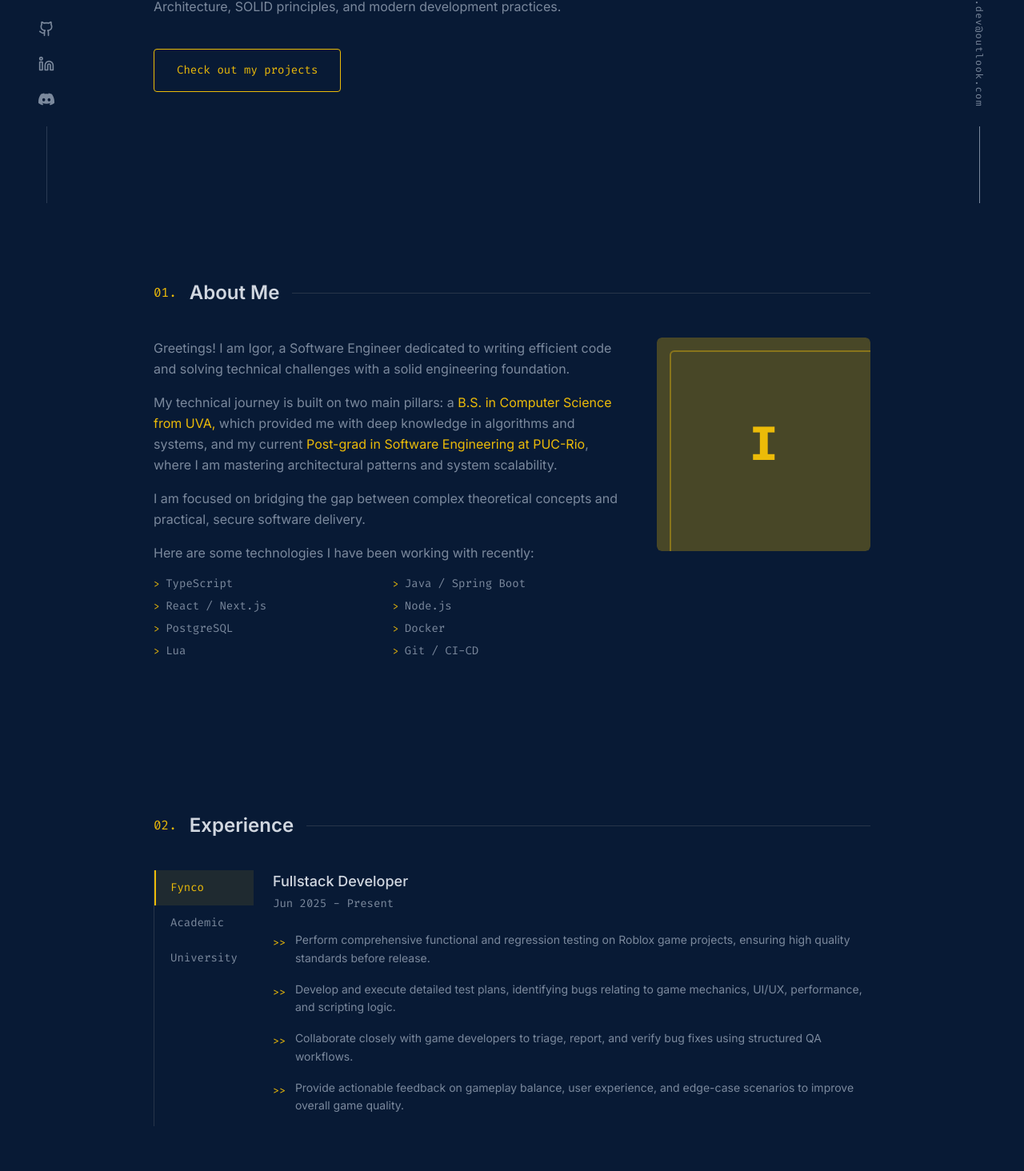
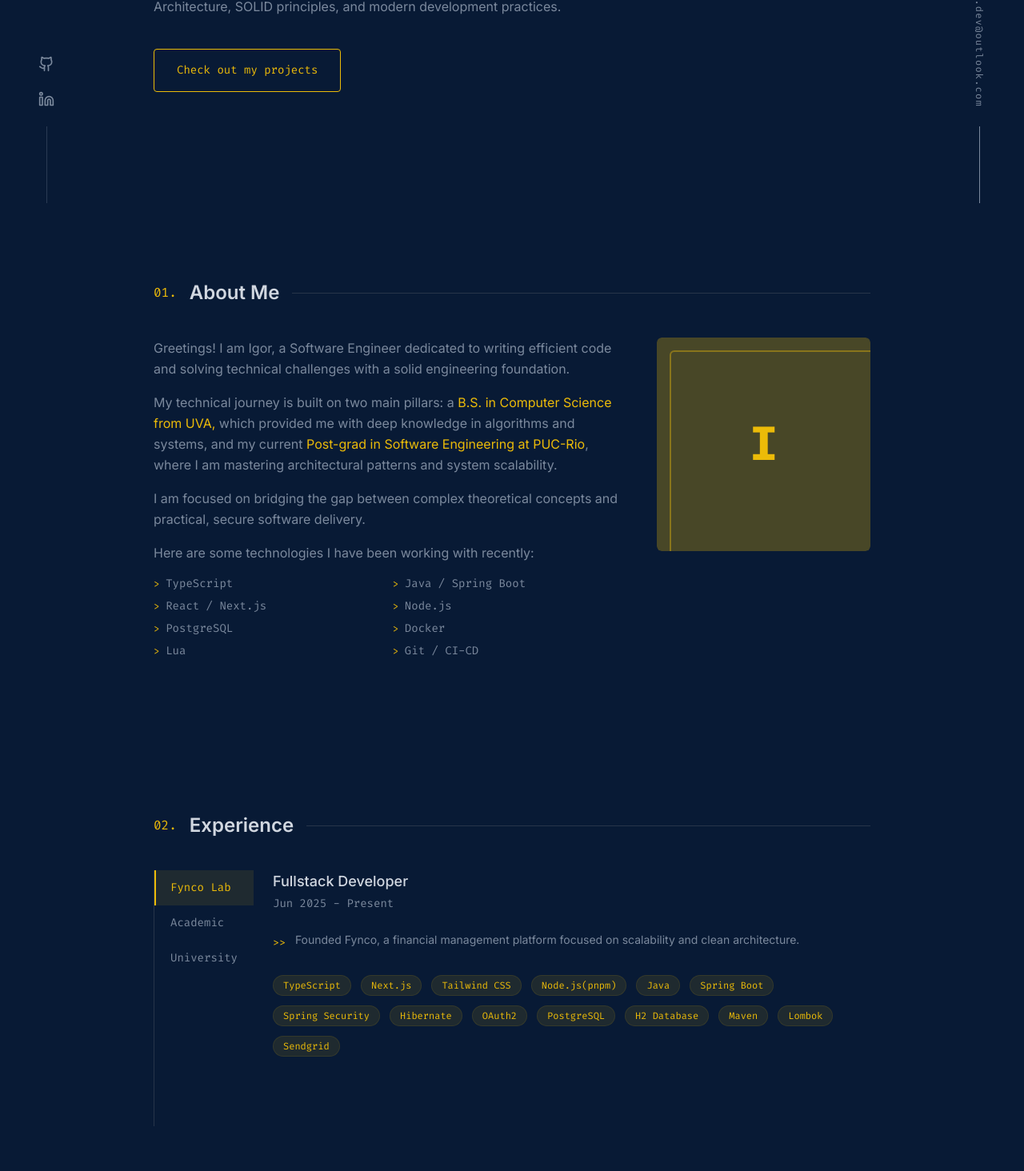
Before and after one commit to igoraraujocunha/portfolio-website, a Next.js app: page / in a window 1280 px wide. Shown: the part 546-2010 px from the top of the page at 80% size. Built offline with nearby package versions, Linux system fonts and the light colour scheme.

Commit message:
docs: polish project descriptions and experience roles for better professional positioning

```diff
--- a/app/page.tsx
+++ b/app/page.tsx
@@ -4,7 +4,6 @@ import { AboutSection } from "@/components/portfolio/about-section";
 import { ExperienceSection } from "@/components/portfolio/experience-section";
 import { EducationSection } from "@/components/portfolio/education-section";
 import { ProjectsSection } from "@/components/portfolio/projects-section";
-import { SetupSection } from "@/components/portfolio/setup-section";
 import { TerminalSection } from "@/components/portfolio/terminal-section";
 
 export default function Page() {
@@ -15,7 +14,6 @@ export default function Page() {
       <ExperienceSection />
       <EducationSection />
       <ProjectsSection />
-      {/* <SetupSection /> */}
       <TerminalSection />
     </PortfolioLayout>
   );
--- a/components/portfolio/education-section.tsx
+++ b/components/portfolio/education-section.tsx
@@ -150,7 +150,7 @@ export function EducationSection() {
   return (
     <section id="education" className="px-6 py-24">
       <div className="mx-auto w-full max-w-4xl">
-        <SectionHeading number="04" title="Education" />
+        <SectionHeading number="03" title="Education" />
 
         <div className="grid gap-6 md:grid-cols-2 mb-24">
           {academic.map((edu) => (
--- a/components/portfolio/experience-section.tsx
+++ b/components/portfolio/experience-section.tsx
@@ -9,39 +9,40 @@ interface ExperienceEntry {
   title: string;
   range: string;
   bullets: string[];
+  tags: string[];
 }
 
 const experiences: ExperienceEntry[] = [
   {
-    company: "Fynco",
+    company: "Fynco Lab",
     title: "Fullstack Developer",
     range: "Jun 2025 - Present",
     bullets: [
-      "Perform comprehensive functional and regression testing on Roblox game projects, ensuring high quality standards before release.",
-      "Develop and execute detailed test plans, identifying bugs relating to game mechanics, UI/UX, performance, and scripting logic.",
-      "Collaborate closely with game developers to triage, report, and verify bug fixes using structured QA workflows.",
-      "Provide actionable feedback on gameplay balance, user experience, and edge-case scenarios to improve overall game quality.",
+      "Founded Fynco, a financial management platform focused on scalability and clean architecture.",
     ],
+    tags: ["TypeScript", "Next.js", "Tailwind CSS", "Node.js(pnpm)", "Java", "Spring Boot", "Spring Security", "Hibernate", "OAuth2", "PostgreSQL", "H2 Database", "Maven", "Lombok", "Sendgrid"],
   },
   {
     company: "Academic",
     title: "Software Engineering Student @ PUC-Rio",
-    range: "2024 - Present",
+    range: "Feb 2026 - Present",
     bullets: [
       "Pursuing a Post-grad in Software Engineering with a focus on architecture patterns, agile methodologies, and modern development practices.",
       "Building projects applying clean architecture, SOLID principles, and test-driven development strategies.",
       "Researching scalable system design and distributed computing concepts.",
     ],
+    tags: ["Clean Architecture", "SOLID", "TDD", "Microservices"],
   },
   {
     company: "University",
     title: "B.S. Computer Science @ UVA",
-    range: "2020 - 2024",
+    range: "Feb 2022 - Dec 2025",
     bullets: [
       "Completed a Bachelor of Science in Computer Science with focus on algorithms, data structures, and software engineering.",
       "Developed projects involving full-stack web applications, database design, and system programming.",
       "Participated in coding competitions and collaborative open-source projects.",
     ],
+    tags: ["Java", "Python", "SQL", "Algorithms", "C"],
   },
 ];
 
@@ -61,17 +62,14 @@ export function ExperienceSection() {
           transition={{ duration: 0.5 }}
           className="flex flex-col md:flex-row gap-6"
         >
-          {/* Vertical tab list */}
           <div
             role="tablist"
-            aria-label="Experience tabs"
             className="relative flex md:flex-col overflow-x-auto md:overflow-x-visible border-b md:border-b-0 md:border-l border-border"
           >
             {experiences.map((exp, i) => (
               <button
                 key={exp.company}
                 role="tab"
-                aria-selected={i === activeTab}
                 onClick={() => setActiveTab(i)}
                 className={`shrink-0 px-5 py-3 font-mono text-sm text-left transition-colors whitespace-nowrap ${
                   i === activeTab
@@ -82,19 +80,14 @@ export function ExperienceSection() {
                 {exp.company}
               </button>
             ))}
-            {/* Active indicator */}
             <motion.div
               className="hidden md:block absolute left-0 w-0.5 bg-gold"
               initial={false}
-              animate={{
-                top: activeTab * 44,
-                height: 44,
-              }}
+              animate={{ top: activeTab * 44, height: 44 }}
               transition={{ type: "spring", stiffness: 300, damping: 30 }}
             />
           </div>
 
-          {/* Content panel */}
           <div role="tabpanel" className="flex-1 min-h-[320px]">
             <motion.div
               key={activeTab}
@@ -102,22 +95,22 @@ export function ExperienceSection() {
               animate={{ opacity: 1, x: 0 }}
               transition={{ duration: 0.3 }}
             >
-              <h3 className="text-lg font-medium text-foreground">
-                {active.title}
-              </h3>
-              <p className="font-mono text-sm text-muted-foreground mt-1">
-                {active.range}
-              </p>
+              <h3 className="text-lg font-medium text-foreground">{active.title}</h3>
+              <p className="font-mono text-sm text-muted-foreground mt-1">{active.range}</p>
+
               <ul className="mt-6 space-y-4">
                 {active.bullets.map((bullet, i) => (
-                  <li
-                    key={i}
-                    className="flex gap-3 text-muted-foreground text-sm leading-relaxed"
-                  >
-                    <span className="text-gold mt-1.5 shrink-0 text-xs">
-                      {">>"}
-                    </span>
+                  <li key={i} className="flex gap-3 text-muted-foreground text-sm leading-relaxed text-left">
+                    <span className="text-gold mt-1.5 shrink-0 text-xs">{">>"}</span>
                     <span>{bullet}</span>
+                  </li>
+                ))}
+              </ul>
+
+              <ul className="mt-8 flex flex-wrap gap-3 font-mono text-xs text-muted-foreground">
+                {active.tags.map((tag) => (
+                  <li key={tag} className="rounded-full bg-gold/10 px-3 py-1 text-gold border border-gold/10">
+                    {tag}
                   </li>
                 ))}
               </ul>
--- a/components/portfolio/left-sidebar.tsx
+++ b/components/portfolio/left-sidebar.tsx
@@ -2,19 +2,6 @@
 
 import { motion } from "framer-motion";
 import { Github, Linkedin } from "lucide-react";
-
-// Componente do ícone oficial do Discord (SVG)
-const DiscordIcon = ({ className }: { className?: string }) => (
-  <svg
-    role="img"
-    viewBox="0 0 24 24"
-    fill="currentColor"
-    className={className}
-    xmlns="http://www.w3.org/2000/svg"
-  >
-    <path d="M20.317 4.3698a19.7913 19.7913 0 00-4.8851-1.5152.0741.0741 0 00-.0785.0371c-.211.3753-.4447.8648-.6083 1.2495-1.8447-.2762-3.68-.2762-5.4868 0-.1636-.3933-.4058-.8742-.6177-1.2495a.077.077 0 00-.0785-.037 19.7363 19.7363 0 00-4.8852 1.515.0699.0699 0 00-.0321.0277C.5334 9.0458-.319 13.5799.0992 18.0578a.0824.0824 0 00.0312.0561c2.0528 1.5076 4.0413 2.4228 5.9929 3.0294a.0777.0777 0 00.0842-.0276c.4616-.6304.8731-1.2952 1.226-1.9942a.076.076 0 00-.0416-.1057c-.6528-.2476-1.2743-.5495-1.8722-.8923a.077.077 0 01-.0076-.1277c.1258-.0943.2517-.1923.3718-.2914a.0743.0743 0 01.0775-.0105c3.9278 1.7933 8.18 1.7933 12.0614 0a.0739.0739 0 01.0785.0095c.1202.099.246.1971.3728.2914a.077.077 0 01-.0066.1278 12.2986 12.2986 0 01-1.873.8914.0766.0766 0 00-.0407.1067c.3604.698.7719 1.3628 1.225 1.9932a.076.076 0 00.0842.0286c1.961-.6067 3.9495-1.5219 6.0023-3.0294a.077.077 0 00.0313-.0552c.5004-5.177-.8382-9.6739-3.5485-13.6604a.061.061 0 00-.0312-.0286zM8.02 15.3312c-1.1825 0-2.1569-1.0857-2.1569-2.419 0-1.3332.9555-2.4189 2.157-2.4189 1.2108 0 2.1757 1.0952 2.1568 2.419 0 1.3332-.9555 2.4189-2.1569 2.4189zm7.9748 0c-1.1825 0-2.1569-1.0857-2.1569-2.419 0-1.3332.9554-2.4189 2.1569-2.4189 1.2108 0 2.1757 1.0952 2.1568 2.419 0 1.3332-.946 2.4189-2.1568 2.4189z" />
-  </svg>
-);
 
 interface SocialLink {
   icon: any;
@@ -23,16 +10,15 @@ interface SocialLink {
 }
 
 const socials: SocialLink[] = [
-  { icon: Github, href: "https://github.com/igoraraujocunha", label: "GitHub" },
+  {
+    icon: Github,
+    href: "https://github.com/igoraraujocunha",
+    label: "GitHub",
+  },
   {
     icon: Linkedin,
     href: "https://www.linkedin.com/in/igoraraujocunha/",
     label: "LinkedIn",
-  },
-  {
-    icon: DiscordIcon,
-    href: "https://discord.com/users/igor.me",
-    label: "Discord",
   },
 ];
 
--- a/components/portfolio/projects-section.tsx
+++ b/components/portfolio/projects-section.tsx
@@ -15,10 +15,10 @@ interface Project {
 
 const projects: Project[] = [
   {
-    title: "Fynco",
+    title: "VavaHelper",
     description:
-      "A modern financial management platform designed for scalability. Built with clean architecture principles and comprehensive testing. Features include real-time data processing, modular API design, and an intuitive dashboard interface.",
-    tags: ["TypeScript", "Next.js", "PostgreSQL", "Tailwind CSS"],
+      "A robust multi-platform system designed for the Valorant community. It features a dedicated REST API for processing Riot Games data, a high-performance analytics web hub, and a mobile companion app, showcasing expertise in distributed systems and real-time data integration.",
+    tags: ["Typescript", "React", "Next.js", "Tailwind CSS", "Java", "Spring Boot", "Spring Security", "JPA", "JWT", "PostgreSQL", "Maven", "Ionic", "Vue.js", "Axios"],
     featured: true,
     github: "#",
     external: "#",
@@ -109,37 +109,34 @@ function ProjectCard({ project, index }: { project: Project; index: number }) {
         <Folder className="h-10 w-10 text-gold" />
         <div className="flex gap-3">
           {project.github && (
-            <a
-              href={project.github}
-              className="text-muted-foreground hover:text-gold transition-colors"
-              aria-label={`GitHub link for ${project.title}`}
-            >
+            <a href={project.github} className="text-muted-foreground hover:text-gold transition-colors">
               <Github className="h-5 w-5" />
             </a>
           )}
           {project.external && (
-            <a
-              href={project.external}
-              className="text-muted-foreground hover:text-gold transition-colors"
-              aria-label={`External link for ${project.title}`}
-            >
+            <a href={project.external} className="text-muted-foreground hover:text-gold transition-colors">
               <ExternalLink className="h-5 w-5" />
             </a>
           )}
         </div>
       </div>
 
-      <h3 className="text-lg font-semibold text-foreground mb-3 group-hover:text-gold transition-colors">
+      <h3 className="text-lg font-semibold text-foreground mb-3 group-hover:text-gold transition-colors text-left">
         {project.title}
       </h3>
 
-      <p className="text-sm text-muted-foreground leading-relaxed flex-1 mb-6">
+      <p className="text-sm text-muted-foreground leading-relaxed flex-1 mb-6 text-left">
         {project.description}
       </p>
 
-      <ul className="flex flex-wrap gap-2 font-mono text-xs text-muted-foreground">
+      <ul className="flex flex-wrap gap-3 font-mono text-[10px] text-muted-foreground">
         {project.tags.map((tag) => (
-          <li key={tag}>{tag}</li>
+          <li
+            key={tag}
+            className="rounded-full bg-gold/5 px-2 py-1 text-gold/80 border border-gold/10"
+          >
+            {tag}
+          </li>
         ))}
       </ul>
     </motion.div>
--- a/package.json
+++ b/package.json
@@ -3,7 +3,7 @@
   "version": "0.1.0",
   "private": true,
   "scripts": {
-    "dev": "next dev --turbo",
+    "dev": "next dev",
     "build": "next build",
     "start": "next start",
     "lint": "next lint"
```
Also changed, not shown: components/portfolio/setup-section.tsx (deleted, +0 -73 lines).
